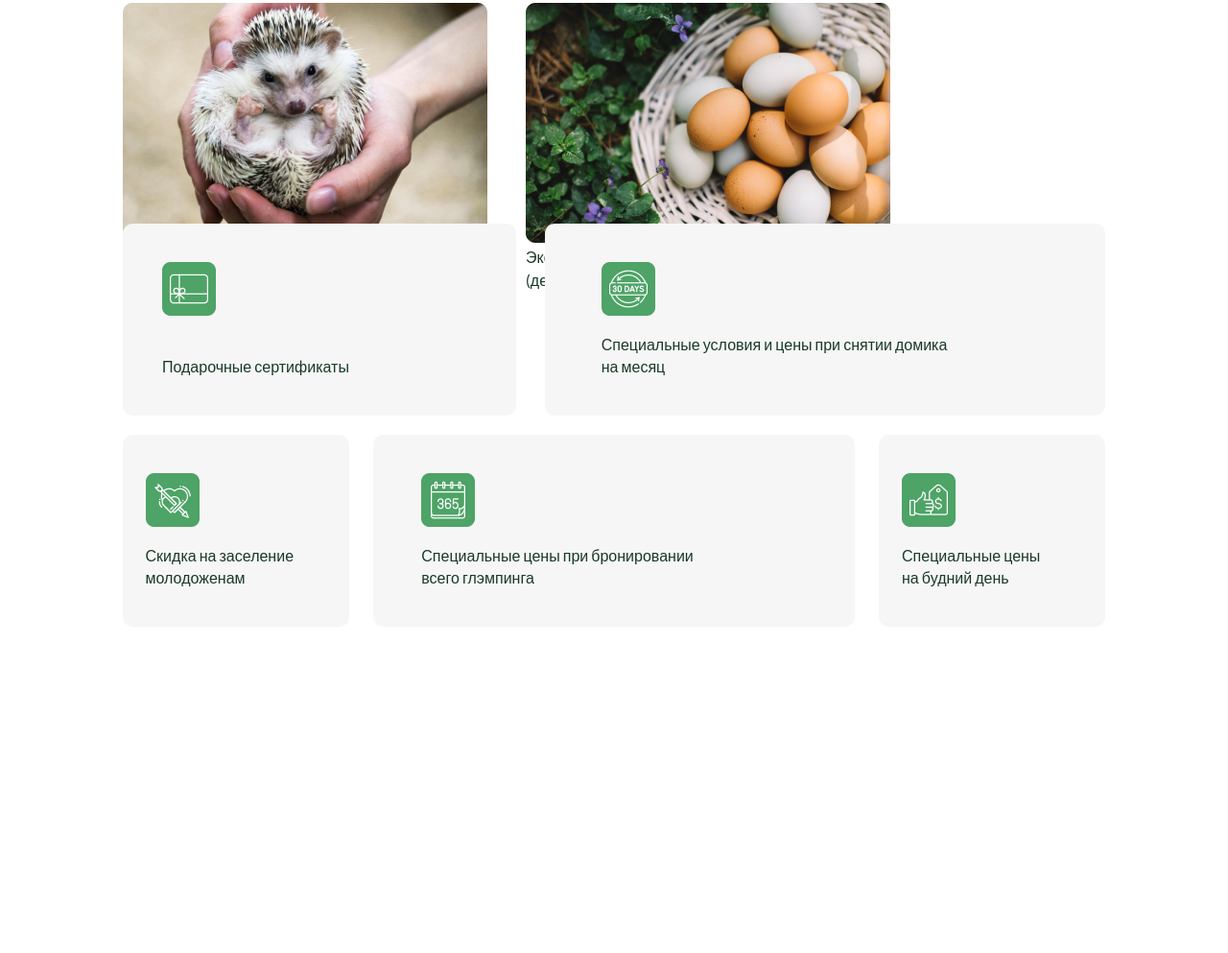
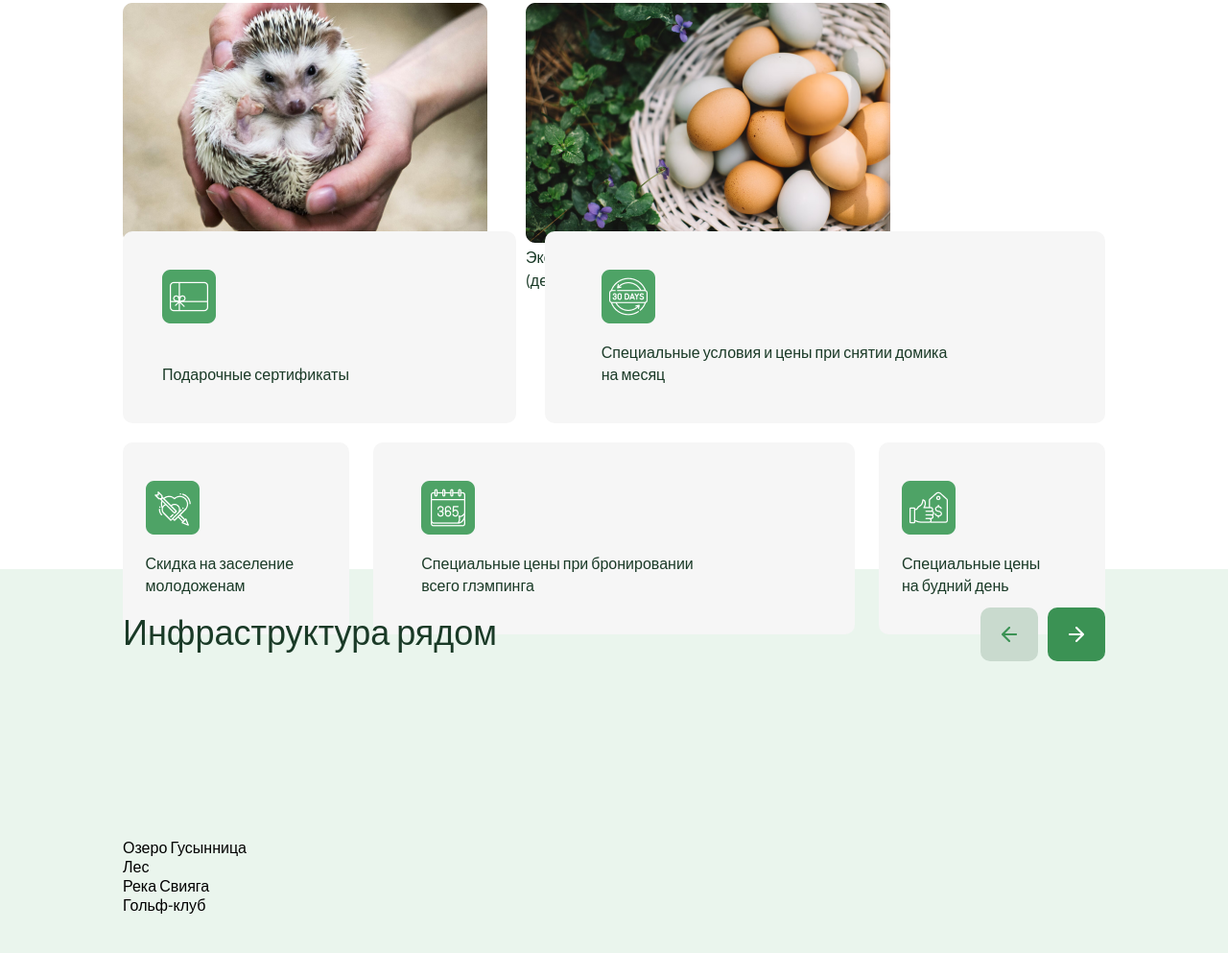
Before and after one commit to ZaharVahrushev/varstka_4, a plain HTML site: page index.html in a window 1280 px wide. Shown: the part 2735-3728 px from the top of the page at 96% size. Before the commit the page ends 3388 px from the top, so only its background shows below. Drawn offline with Linux system fonts and the light colour scheme.

Commit message:
верстка секций

```diff
--- a/index.html
+++ b/index.html
@@ -200,6 +200,32 @@
                 </div>
             </div>
         </section>
+
+        <section class="Infrastructure">
+            <div class="Infrastructure__container">
+                <div class="Infrastructure__top">
+                    <h2>Инфраструктура рядом</h2>
+                    <div class="Infrastructure__btns">
+                        <button class="besthouse__btn1"><img src="./img/arrow-left.png" alt=""></button>
+                        <button class="besthouse__btn2"><img src="./img/arrow-right2.png" alt=""></button>
+                    </div>
+                </div>
+                <div class="Infrastructure__bottom">
+                    <div class="Infrastructure__card1">
+                        <p>Озеро Гусынница</p>
+                    </div>
+                    <div class="Infrastructure__card2">
+                        <p>Лес</p>
+                    </div>
+                    <div class="Infrastructure__card3">
+                        <p>Река Свияга</p>
+                    </div>
+                    <div class="Infrastructure__card4">
+                        <p>Гольф-клуб</p>
+                    </div>
+                </div>
+            </div>
+        </section>
     </main>
 </body>
 </html>
--- a/style.css
+++ b/style.css
@@ -705,7 +705,7 @@ header {
 
 .offers {
     width: 100%;
-    height: 50vh;
+    height: 55vh;
     display: flex;
     justify-content: center;
     align-items: center;
@@ -790,3 +790,55 @@ header {
     line-height: 140%;
     color: #1a3a27;
 }
+
+
+
+
+
+.Infrastructure {
+    width: 100%;
+    height: 50vh;
+    background-color: #eaf5ed;
+    display: flex;
+    justify-content: center;
+    align-items: center;
+}
+
+.Infrastructure__container {
+    width: 80%;
+    height: 80%;
+    display: flex;
+    flex-direction: column;
+    justify-content: space-between;
+}
+.Infrastructure__top {
+    width: 100%;
+    display: flex;
+    justify-content: space-between;
+}
+
+.Infrastructure__top h2 {
+    font-weight: 400;
+    font-size: 36px;
+    line-height: 140%;
+    color: #1a3a27;
+}
+
+.Infrastructure__btns {
+    display: flex;
+    gap: 10px;
+}
+.besthouse__btn1 {
+}
+.besthouse__btn2 {
+}
+.Infrastructure__bottom {
+}
+.Infrastructure__card1 {
+}
+.Infrastructure__card2 {
+}
+.Infrastructure__card3 {
+}
+.Infrastructure__card4 {
+}
```
Also changed, not shown: img/Infrastructure.png (added), img/Infrastructure__card1.png (added), img/Infrastructure__card2.png (added), img/Infrastructure__card3.png (added), img/Infrastructure__card4.png (added).
